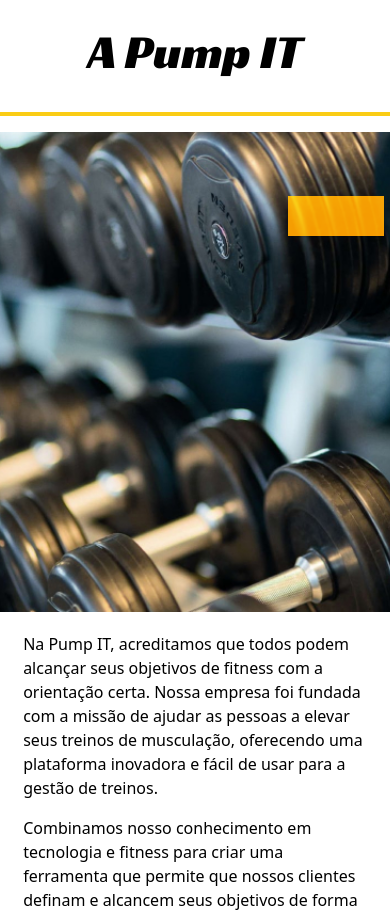
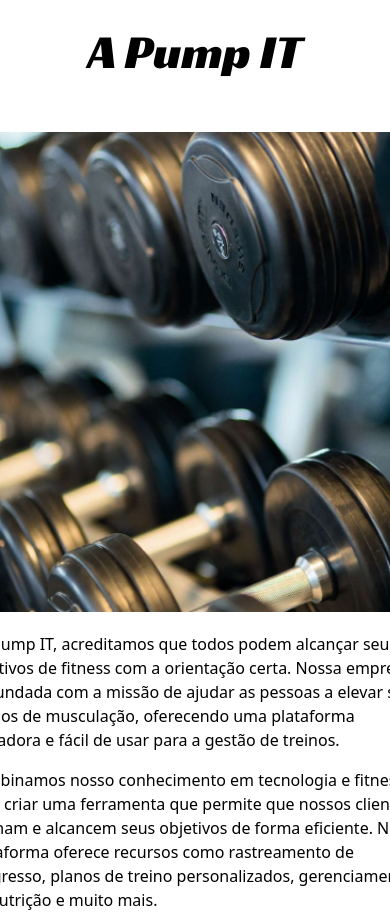
Before and after one commit to leonardohernandesq/pumpit, a Next.js app: page / in a window 390 px wide. Shown: the part 920-1836 px from the top of the page. Built offline with nearby package versions, Linux system fonts and the light colour scheme.

Commit message:
refactor style

```diff
--- a/src/app/institutional/components/About/index.tsx
+++ b/src/app/institutional/components/About/index.tsx
@@ -10,29 +10,28 @@ export function About() {
                         w-[500px]
                         h-[500px]
                         flex
-                        items-center
-                        after:block
-                        after:absolute
-                        after:bg-yellow-400
-                        after:ml-8
-                        after:z-20
-                        after:right-10
-                        after:top-16
-                        after:w-24
-                        after:h-10
-                        after:shadow-md
-                        after:mix-blend-hard-light
-                        before:border-yellow-400
-                        before:border-4
-                        before:h-[480px]
-                        before:w-[480px]
-                        before:absolute
-                        before:top-[-20px]
+                        xl:after:block
+                        xl:after:absolute
+                        xl:after:bg-yellow-400
+                        xl:after:ml-8
+                        xl:after:z-20
+                        xl:after:right-10
+                        xl:after:top-16
+                        xl:after:w-24
+                        xl:after:h-10
+                        xl:after:shadow-md
+                        xl:after:mix-blend-hard-light
+                        md:before:border-yellow-400
+                        md:before:border-4
+                        md:before:h-[480px]
+                        md:before:w-[480px]
+                        md:before:absolute
+                        md:before:top-[-20px]
                     '>
                         <Image src={'/about.jpg'} alt='Academy Image' width={500} height={500} className='relative pl-5 pb-5'/>
                     </div>
                 </section>
-                <section className='w-3/4 xl:w-2/4 flex flex-col justify-center'>
+                <section className='w-full xl:w-2/4 flex flex-col justify-center'>
                     <p className="mb-4">Na Pump IT, acreditamos que todos podem alcançar seus objetivos de fitness com a orientação certa. Nossa empresa foi fundada com a missão de ajudar as pessoas a elevar seus treinos de musculação, oferecendo uma plataforma inovadora e fácil de usar para a gestão de treinos.</p>
                     <p className="mb-4">Combinamos nosso conhecimento em tecnologia e fitness para criar uma ferramenta que permite que nossos clientes definam e alcancem seus objetivos de forma eficiente. Nossa plataforma oferece recursos como rastreamento de progresso, planos de treino personalizados, gerenciamento de nutrição e muito mais.</p>
                     <p className="mb-4">Estamos comprometidos em fornecer a melhor experiência possível para nossos usuários. Por isso, trabalhamos constantemente para aprimorar nossos recursos e garantir que a Pump IT esteja sempre atualizada com as últimas tendências do mercado.</p>
```
